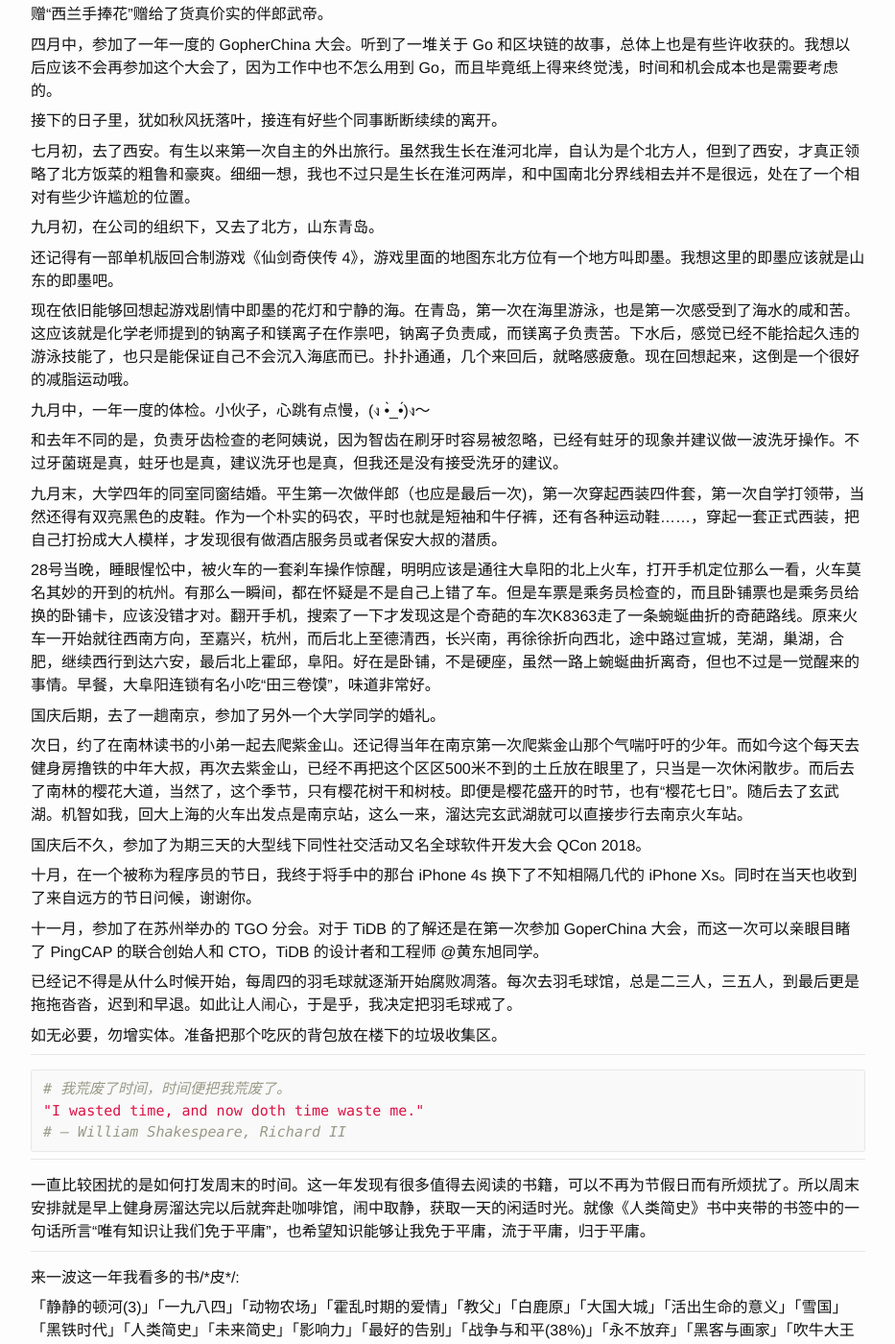
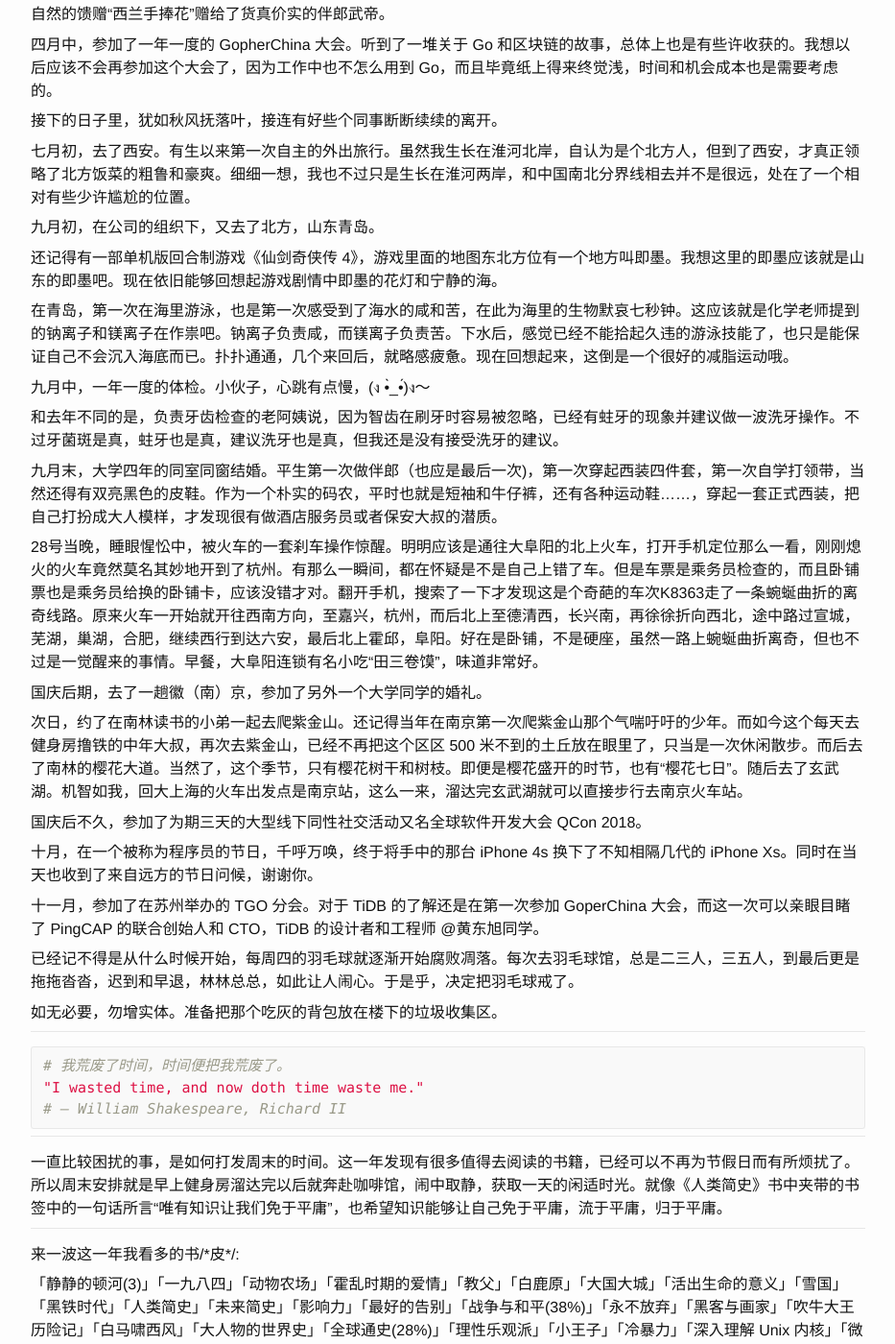
Before and after one commit to ousiax/ousiax.github.io, a Jekyll site: the page built from _journalctl/2018-12-31-annual-summary-2018.md, in a window 1280 px wide and 1400 px high, scrolled down 1475 px. Shown: the whole window at 96% size, without its empty margins (173-1106 px from the left). Built offline with Jekyll 4.4.1, drawn with Linux system fonts in a browser that asks for light colours; some of the changed text lies outside the part shown.

Commit message:
Update 2018-12-31-annual-summary-2018.md

```diff
--- a/_journalctl/2018-12-31-annual-summary-2018.md
+++ b/_journalctl/2018-12-31-annual-summary-2018.md
@@ -56,15 +56,15 @@
 
 - - -
 
-又到了年终岁尾，是时候对过去的一年做一个简单总结。写第一个字之前，在心里默默酝酿的好几日，但迟迟未能下笔，就以今天的晚饭做个引子吧。
+又到了年终岁尾，是时候对过去的一年做一个简单总结。写第一个字之前，已在心里默默酝酿的好几日，但迟迟未能下笔，就以今天的晚饭做个引子吧。
 
 深夜，寂静，到这一刻，2018年12月30日22时29分12秒，依然不知道该如何谈起。想了想，还是依旧和往年一样，胡乱地敲击着，洋洋洒洒地飞舞着脑海中的丝丝缕缕的思絮吧。
 
-时间如涓涓细流，2018 年就要与世长辞，和我们告别，让我们和 2019 年相遇。此时此刻，已无法忆起往昔岁月的种种过往。打开微信，翻看2018年的朋友圈记录，发现不足二十条。当然，在 2018 年是发布过不少于二十条记录的，只是其中有些求生欲望不是很强，被我删除，没有存活下来而已。
+时间如涓涓细流，2018 年就要与世长辞，和我们告别，而后让我们和 2019 年相遇。此时此刻，已无法忆起往昔岁月的种种过往。打开微信，翻看2018年的朋友圈记录，发现不足二十条。当然，在 2018 年是发布过不少于二十条记录的，只是其中有些求生欲望不是很强，被我删除，没有存活下来而已。
 
-写了这么几段不痛不痒，幼稚，骚柔，无感的字句，是时候进入主题，总结一些即将逝去的 2018 了。
+写了这么几段不痛不痒，幼稚，骚柔，杂乱无感的字句，是时候进入主题，总结一下即将逝去的 2018。
 
-窗外点点的白雪依旧在飘飘洒洒，在这寂静的深夜，伴着轻柔的音乐，仿佛如世人常说的回光返照般，突然清醒地意识到 2018 真的要和我们告别了。虽然，"给 2018 年的我”有“早睡早起”这个 flag，不过今天就不羁放纵一次，尽可能整理思绪，回想一下过往的一些种种片段，也当是近几日失眠的继续吧。
+窗外点点的白雪依旧在飘飘洒洒，在这沉睡寂静的深夜，伴着轻柔的音乐，仿佛如世人常说的回光返照般，突然清醒地意识到 2018 真的要和我们告别了。虽然，"给 2018 年的我”有“早睡早起”这个 flag，不过今天就不羁放纵一次，尽可能整理思绪，回想一下过往的一些种种片段，也当是近几日失眠的继续吧。
 
 回首过往，2018 就像一个陪伴自己很久很久的一个老朋友一样。就像老朋友的告别，2018 要和我们说再见了。似乎看到远方 2018 渐行渐远的背影，以及耳旁传入 2018 缓缓离去的脚步声。此刻好想说一声：“一路相伴，承蒙关照，有你真好，谢谢你，2018”。
 
@@ -82,7 +82,7 @@
 
 在大帝的结婚仪式，第一次全程参加了整个婚礼过程，其中包括婚房的装扮，跟车，迎战新娘的爱之考验等等。起初只是作为被邀请观礼的编外人员，吃瓜群众 X，不知不知就被搅到了伴郎军团，还被司仪戏称半个伴郎，详情暂且不表。整个仪式虽然是有些慌慌张张，匆匆忙忙，但最终还是完满的结束。在大帝管吃管住，还有额外小费的关照下，偷得几日闲散时光。
 
-在各种影视和现场看到那么多次的手捧花的抛掷现场，在这里居然第一次抢到了手捧花，也是一种有点神奇的体验。不知道是什么鬼的规则，在新娘扔完手捧花后，终于看到从婆家到娘家又到了户外仪式场地，伴随我们整个仪式过程中的那朵西兰花的出场。原来，西兰花像新娘的手捧花一样，但可以由新郎直接指定传承人员的手捧花。当然，大帝把来自大自然的馈赠“西兰手捧花”赠给了货真价实的伴郎武帝。
+在各种影视和现场看到那么多次的手捧花的抛掷现场，在这里居然第一次抢到了手捧花，也是一种有点神奇的体验。不知道是什么鬼的规矩和习俗，在新娘扔完手捧花后，终于看到从婆家到娘家又到了户外仪式场地，伴随我们整个仪式过程中的那朵西兰花的出场。原来，西兰花像新娘的手捧花一样，但可以由新郎直接指定传承人员的手捧花。当然，大帝把这朵来自大自然的馈赠“西兰手捧花”赠给了货真价实的伴郎武帝。
 
 四月中，参加了一年一度的 GopherChina 大会。听到了一堆关于 Go 和区块链的故事，总体上也是有些许收获的。我想以后应该不会再参加这个大会了，因为工作中也不怎么用到 Go，而且毕竟纸上得来终觉浅，时间和机会成本也是需要考虑的。
 
@@ -92,9 +92,9 @@
 
 九月初，在公司的组织下，又去了北方，山东青岛。
 
-还记得有一部单机版回合制游戏《仙剑奇侠传 4》，游戏里面的地图东北方位有一个地方叫即墨。我想这里的即墨应该就是山东的即墨吧。
+还记得有一部单机版回合制游戏《仙剑奇侠传 4》，游戏里面的地图东北方位有一个地方叫即墨。我想这里的即墨应该就是山东的即墨吧。现在依旧能够回想起游戏剧情中即墨的花灯和宁静的海。
 
-现在依旧能够回想起游戏剧情中即墨的花灯和宁静的海。在青岛，第一次在海里游泳，也是第一次感受到了海水的咸和苦。这应该就是化学老师提到的钠离子和镁离子在作祟吧，钠离子负责咸，而镁离子负责苦。下水后，感觉已经不能拾起久违的游泳技能了，也只是能保证自己不会沉入海底而已。扑扑通通，几个来回后，就略感疲惫。现在回想起来，这倒是一个很好的减脂运动哦。
+在青岛，第一次在海里游泳，也是第一次感受到了海水的咸和苦，在此为海里的生物默哀七秒钟。这应该就是化学老师提到的钠离子和镁离子在作祟吧。钠离子负责咸，而镁离子负责苦。下水后，感觉已经不能拾起久违的游泳技能了，也只是能保证自己不会沉入海底而已。扑扑通通，几个来回后，就略感疲惫。现在回想起来，这倒是一个很好的减脂运动哦。
 
 九月中，一年一度的体检。小伙子，心跳有点慢，(ง •̀\_•́)ง～
 
@@ -102,19 +102,19 @@
 
 九月末，大学四年的同室同窗结婚。平生第一次做伴郎（也应是最后一次)，第一次穿起西装四件套，第一次自学打领带，当然还得有双亮黑色的皮鞋。作为一个朴实的码农，平时也就是短袖和牛仔裤，还有各种运动鞋……，穿起一套正式西装，把自己打扮成大人模样，才发现很有做酒店服务员或者保安大叔的潜质。
 
-28号当晚，睡眼惺忪中，被火车的一套刹车操作惊醒，明明应该是通往大阜阳的北上火车，打开手机定位那么一看，火车莫名其妙的开到的杭州。有那么一瞬间，都在怀疑是不是自己上错了车。但是车票是乘务员检查的，而且卧铺票也是乘务员给换的卧铺卡，应该没错才对。翻开手机，搜索了一下才发现这是个奇葩的车次K8363走了一条蜿蜒曲折的奇葩路线。原来火车一开始就往西南方向，至嘉兴，杭州，而后北上至德清西，长兴南，再徐徐折向西北，途中路过宣城，芜湖，巢湖，合肥，继续西行到达六安，最后北上霍邱，阜阳。好在是卧铺，不是硬座，虽然一路上蜿蜒曲折离奇，但也不过是一觉醒来的事情。早餐，大阜阳连锁有名小吃“田三卷馍”，味道非常好。
+28号当晚，睡眼惺忪中，被火车的一套刹车操作惊醒。明明应该是通往大阜阳的北上火车，打开手机定位那么一看，刚刚熄火的火车竟然莫名其妙地开到了杭州。有那么一瞬间，都在怀疑是不是自己上错了车。但是车票是乘务员检查的，而且卧铺票也是乘务员给换的卧铺卡，应该没错才对。翻开手机，搜索了一下才发现这是个奇葩的车次K8363走了一条蜿蜒曲折的离奇线路。原来火车一开始就开往西南方向，至嘉兴，杭州，而后北上至德清西，长兴南，再徐徐折向西北，途中路过宣城，芜湖，巢湖，合肥，继续西行到达六安，最后北上霍邱，阜阳。好在是卧铺，不是硬座，虽然一路上蜿蜒曲折离奇，但也不过是一觉醒来的事情。早餐，大阜阳连锁有名小吃“田三卷馍”，味道非常好。
 
-国庆后期，去了一趟南京，参加了另外一个大学同学的婚礼。
+国庆后期，去了一趟徽（南）京，参加了另外一个大学同学的婚礼。
 
-次日，约了在南林读书的小弟一起去爬紫金山。还记得当年在南京第一次爬紫金山那个气喘吁吁的少年。而如今这个每天去健身房撸铁的中年大叔，再次去紫金山，已经不再把这个区区500米不到的土丘放在眼里了，只当是一次休闲散步。而后去了南林的樱花大道，当然了，这个季节，只有樱花树干和树枝。即便是樱花盛开的时节，也有“樱花七日”。随后去了玄武湖。机智如我，回大上海的火车出发点是南京站，这么一来，溜达完玄武湖就可以直接步行去南京火车站。
+次日，约了在南林读书的小弟一起去爬紫金山。还记得当年在南京第一次爬紫金山那个气喘吁吁的少年。而如今这个每天去健身房撸铁的中年大叔，再次去紫金山，已经不再把这个区区 500 米不到的土丘放在眼里了，只当是一次休闲散步。而后去了南林的樱花大道。当然了，这个季节，只有樱花树干和树枝。即便是樱花盛开的时节，也有“樱花七日”。随后去了玄武湖。机智如我，回大上海的火车出发点是南京站，这么一来，溜达完玄武湖就可以直接步行去南京火车站。
 
 国庆后不久，参加了为期三天的大型线下同性社交活动又名全球软件开发大会 QCon 2018。
 
-十月，在一个被称为程序员的节日，我终于将手中的那台 iPhone 4s 换下了不知相隔几代的 iPhone Xs。同时在当天也收到了来自远方的节日问候，谢谢你。
+十月，在一个被称为程序员的节日，千呼万唤，终于将手中的那台 iPhone 4s 换下了不知相隔几代的 iPhone Xs。同时在当天也收到了来自远方的节日问候，谢谢你。
 
 十一月，参加了在苏州举办的 TGO 分会。对于 TiDB 的了解还是在第一次参加 GoperChina 大会，而这一次可以亲眼目睹了 PingCAP 的联合创始人和 CTO，TiDB 的设计者和工程师 @黄东旭同学。
 
-已经记不得是从什么时候开始，每周四的羽毛球就逐渐开始腐败凋落。每次去羽毛球馆，总是二三人，三五人，到最后更是拖拖沓沓，迟到和早退。如此让人闹心，于是乎，我决定把羽毛球戒了。
+已经记不得是从什么时候开始，每周四的羽毛球就逐渐开始腐败凋落。每次去羽毛球馆，总是二三人，三五人，到最后更是拖拖沓沓，迟到和早退，林林总总，如此让人闹心。于是乎，决定把羽毛球戒了。
 
 如无必要，勿增实体。准备把那个吃灰的背包放在楼下的垃圾收集区。
 
@@ -128,7 +128,7 @@
 
 - - -
 
-一直比较困扰的是如何打发周末的时间。这一年发现有很多值得去阅读的书籍，可以不再为节假日而有所烦扰了。所以周末安排就是早上健身房溜达完以后就奔赴咖啡馆，闹中取静，获取一天的闲适时光。就像《人类简史》书中夹带的书签中的一句话所言“唯有知识让我们免于平庸”，也希望知识能够让我免于平庸，流于平庸，归于平庸。
+一直比较困扰的事，是如何打发周末的时间。这一年发现有很多值得去阅读的书籍，已经可以不再为节假日而有所烦扰了。所以周末安排就是早上健身房溜达完以后就奔赴咖啡馆，闹中取静，获取一天的闲适时光。就像《人类简史》书中夹带的书签中的一句话所言“唯有知识让我们免于平庸”，也希望知识能够让自己免于平庸，流于平庸，归于平庸。
 
 - - -
 
@@ -188,7 +188,7 @@
 
 2018 见识了 Azure 云厂商的线上生产级事故。
 
-关于工作，如果是 2018 是 Docker，那么 2019 应将是 Kubernetes。
+关于工作中和技术相关的事，如果 2018 是 Docker，那么 2019 应将是 Kubernetes。
 
 
 - - -
```
Also changed, not shown: other parts of _journalctl/2018-12-31-annual-summary-2018.md (+0 -1 lines).
